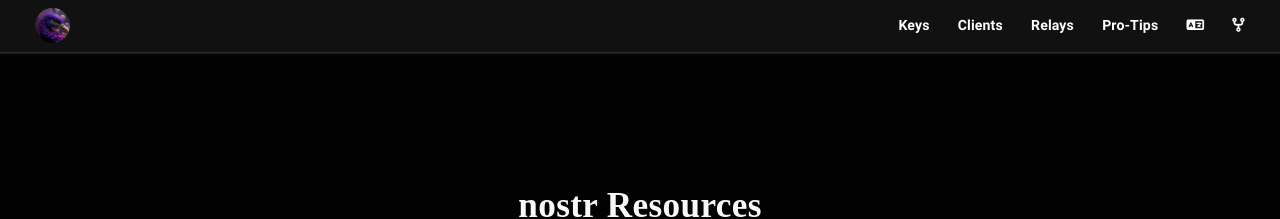
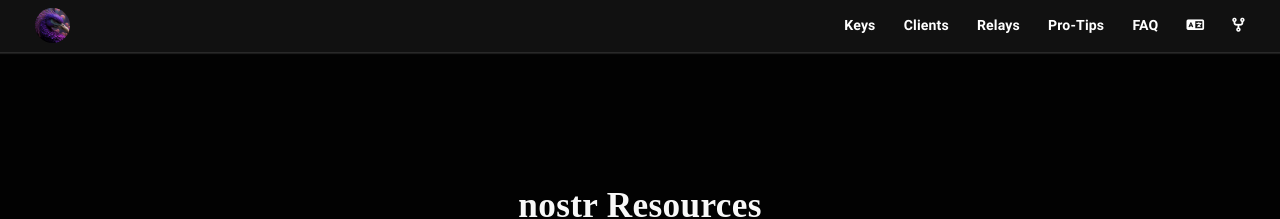
Before and after one commit to nostr-resources/nostr-resources.github.io, a Jekyll site: the page built from index.md, in a window 1280 px wide. Shown: the top 219 px of the page. Built offline with Jekyll 4.4.1, drawn with Linux system fonts in a browser that asks for light colours; some web fonts are replaced.

Commit message:
Add FAQ to nav

```diff
--- a/_includes/navigation.html
+++ b/_includes/navigation.html
@@ -4,6 +4,7 @@
     <li><a href="#clients">Clients</a></li>
     <li><a href="#relays">Relays</a></li>
     <li><a href="#pro-tips">Pro-Tips</a></li>
+    <li><a href="https://uselessshit.co/resources/nostr/" target="_blank">FAQ</a></li>
     <li><a href="#translations" title="Translations"><i class="fa fa-language"></i></a></li>
     <li><a href="https://github.com/nostr-resources/nostr-resources.github.io" title="GitHub"><i class="fa fa-code-fork"></i></a></li>
   </ul>
```
